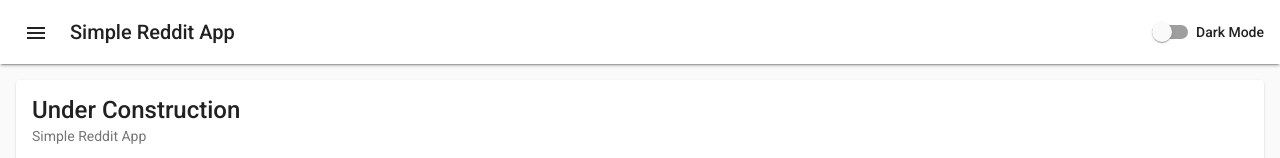
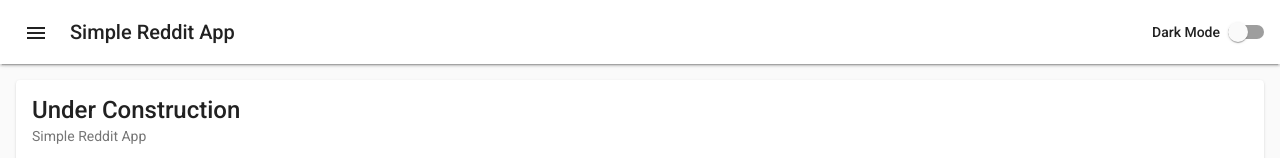
Before and after one commit to scraymer/sra, an Angular app: page / in a window 1280 px wide. Shown: the top 158 px of the page. Built offline with nearby package versions, Linux system fonts and the light colour scheme.

Commit message:
fix(theme-toggle): label position

```diff
--- a/src/app/shared/layout/header/header.component.html
+++ b/src/app/shared/layout/header/header.component.html
@@ -5,7 +5,7 @@
         </button>
         <span class="app-header-title">Simple Reddit App</span>
         <span class="fill-remaining-space"></span>
-        <mat-slide-toggle class="mat-body-strong" color="primary" label-position="before"
+        <mat-slide-toggle class="mat-body-strong" color="primary" labelPosition="before"
             [checked]="isDarkTheme | async" (change)="toggleDarkTheme($event.checked)">
             Dark Mode
         </mat-slide-toggle>
```
